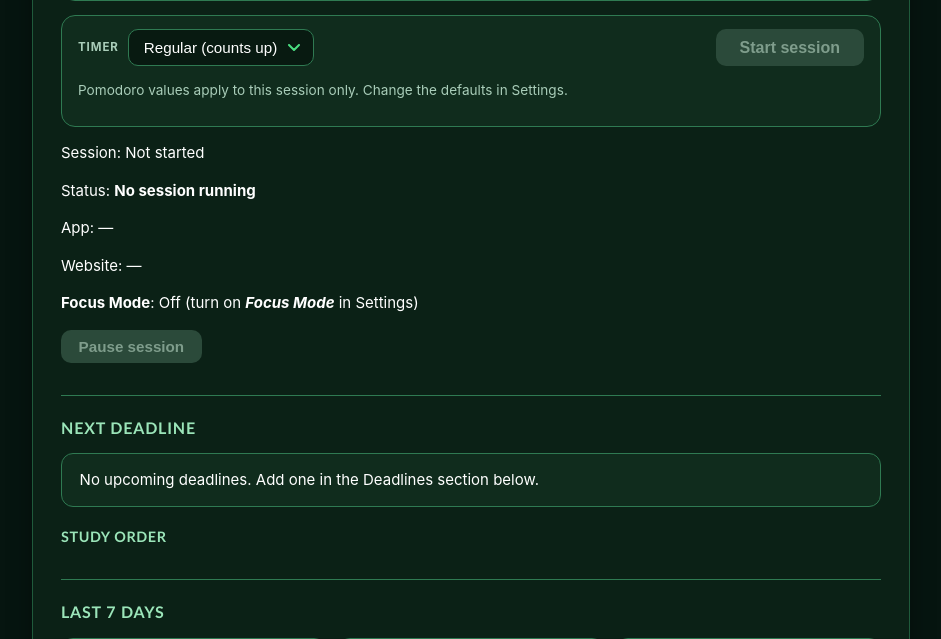
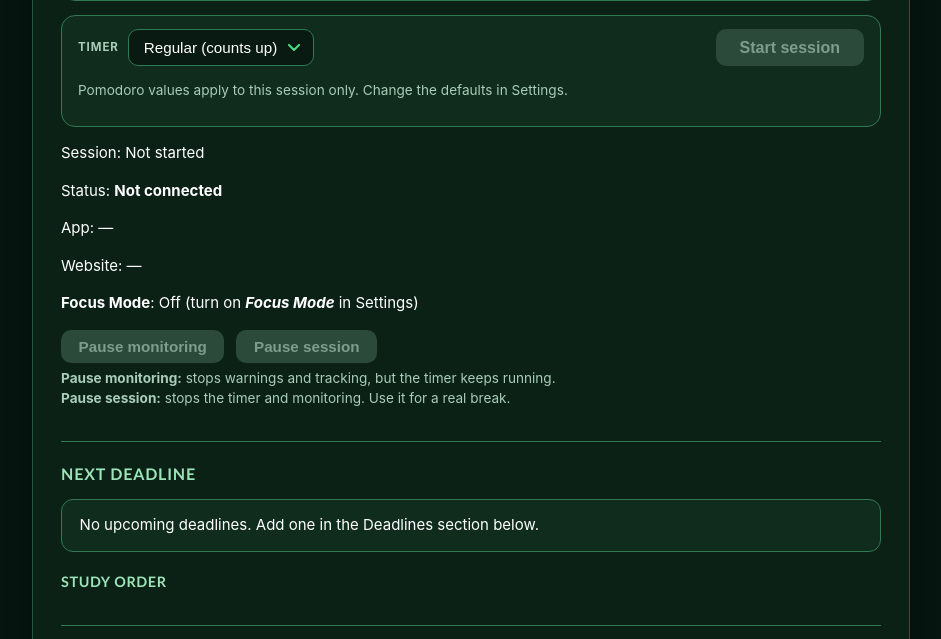
Before and after one commit to mewsmochi/scope_USC-Study-Monitor, a Flask app: page / in a window 1280 px wide. Shown: the part 451-1090 px from the top of the page, without its empty margins (169-1110 px from the left). Run offline with Flask 3, Linux system fonts and the light colour scheme; data that the repository does not hold is empty; some web fonts are replaced.

Commit message:
Split pause into monitoring and session pause, freeze timer, shorter notifications, no welcome-back after Force mode

```diff
--- a/dashboard/server.py
+++ b/dashboard/server.py
@@ -64,7 +64,18 @@ def pause():
         state.update(paused=False, paused_at=None,
                      session_start=s["session_start"] + (now - s["paused_at"]))
     else:
-        state.update(paused=True, paused_at=now)
+        state.update(paused=True, paused_at=now, monitoring_paused=False)
+    return jsonify(state.snapshot())
+
+@app.post("/api/pause-monitoring")
+def pause_monitoring():
+    """Stop warnings and tracking, but leave the timer running."""
+    s = state.snapshot()
+    if s["session_id"] is None:
+        return jsonify(error="No session running"), 409
+    if s["paused"]:
+        return jsonify(error="Session is paused"), 409
+    state.update(monitoring_paused=not s["monitoring_paused"])
     return jsonify(state.snapshot())
 
 # Classes
--- a/dashboard/static/app.js
+++ b/dashboard/static/app.js
@@ -12,13 +12,14 @@ const timerSelect = document.getElementById("timer-select");        // <select i
 const summaryEl = document.getElementById("last-summary");          // <p id="last-summary">
 const cameraEl = document.getElementById("camera-status");          // <span id="camera-status">
 const noClassesEl = document.getElementById("no-classes");
+const monitorButton = document.getElementById("monitor-button");
 
 //Helpers
 // POST a JSON body; show the server's error message if it refuses
 // Focus-mode camera state (from main.py's LookAwayWatcher) -> friendly text
 const CAMERA_TEXT = {
   off: "Off (turn on Focus Mode in Settings)",
-  idle: "Not watching right now (no session, paused, or on a break)",
+  idle: "Not watching right now (no session or paused, or on a break)",
   calibrating: "Calibrating... look at your screen",
   watching: "Watching for look-aways",
 };
@@ -111,7 +112,7 @@ async function refresh() {
     const inSession = s.session_id !== null;
 
     // Live activity: status text depends on whether a session is running or paused
-    statusEl.textContent = !inSession ? "No session running" : s.paused ? "Paused" : s.status;
+    s.paused ? "Paused" : s.monitoring_paused ? "Monitoring paused" : s.status;
     appEl.textContent = s.app || "—";          // "—" if no app detected
     domainEl.textContent = s.domain || "—";    // "—" if not on a website
     const cam = s.focus_cam || "off";
@@ -133,11 +134,14 @@ async function refresh() {
     // Pause only makes sense during a session; the label flips between pause and resume
     pauseButton.disabled = !inSession;
     pauseButton.textContent = s.paused ? "Resume session" : "Pause session";
+    monitorButton.disabled = !inSession || s.paused;   // a paused session already stops monitoring
+    monitorButton.textContent = s.monitoring_paused ? "Resume monitoring" : "Pause monitoring";
   } catch (err) {
     // Server unreachable (e.g. main.py was stopped): show it and disable the buttons
     statusEl.textContent = "Not connected";
     sessionButton.disabled = true;
     pauseButton.disabled = true;
+    monitorButton.disabled = true;
     cameraEl.textContent = "—";
   }
 }
@@ -165,6 +169,11 @@ pauseButton.addEventListener("click", async () => {
   refresh();
 });
 
+monitorButton.addEventListener("click", async () => {
+  await post("/api/pause-monitoring");
+  refresh();
+});
+
 // Start up
 document.addEventListener("visibilitychange", () => {
   if (!document.hidden) refresh();
--- a/dashboard/static/style.css
+++ b/dashboard/static/style.css
@@ -196,3 +196,5 @@ form { display: flex; flex-wrap: wrap; gap: 8px; margin-top: 12px; }
   color: var(--muted);
   font-size: 0.8rem;
 }
+
+.pause-row { display: flex; gap: 12px; flex-wrap: wrap; }
--- a/dashboard/static/timer.js
+++ b/dashboard/static/timer.js
@@ -29,7 +29,7 @@ function renderTimer() {
   const t = s.timer;
   if (s.mode === "pomodoro" && t) {
     timerPhase.textContent = t.phase === "done" ? "Done"
-      : `${t.phase === "break" ? "Break" : "Focus"} · round ${t.round}/${t.rounds}`;
+      : `${t.phase === "break" ? "Break" : "Focus"} · round ${t.round}/${t.rounds}${s.paused ? " · Paused" : ""}`;
     timerDisplay.textContent = clock(t.remaining);
     if (t.phase === "break") timerBox.classList.add("break");
   } else {
--- a/dashboard/templates/index.html
+++ b/dashboard/templates/index.html
@@ -56,7 +56,14 @@
       <p><b>Focus Mode</b>: <span id="camera-status">—</span></p>
 
       <!-- Pause only works during a session -->
-      <button id="pause-button" disabled>Pause session</button>
+      <div class="pause-row">
+        <button id="monitor-button" disabled>Pause monitoring</button>
+        <button id="pause-button" disabled>Pause session</button>
+      </div>
+      <p class="hint">
+        <b>Pause monitoring:</b> stops warnings and tracking, but the timer keeps running.<br>
+        <b>Pause session:</b> stops the timer and monitoring. Use it for a real break.
+      </p>
       <h2>Next deadline</h2>
       <div id="next-deadline" class="next-card">Loading…</div>
       <h3>Study order</h3>
--- a/sessions/control.py
+++ b/sessions/control.py
@@ -16,7 +16,7 @@ def start(class_row, mode, config):
     pomodoro = (config["pomodoro_work_minutes"] * 60, config["pomodoro_break_minutes"] * 60,
                 config["pomodoro_rounds"])
     state.update(session_id=sid, class_name=class_row["name"], session_start=time.time(),
-                 mode=mode, pomodoro=pomodoro, timer=None, paused=False, last_summary=None, paused_at=None)
+                 mode=mode, pomodoro=pomodoro, timer=None, paused=False, last_summary=None, paused_at=None, monitoring_paused=False)
     return sid
 
 
@@ -28,5 +28,5 @@ def stop():
         return None
     db.log_event(None, None, "stopped", sid)
     db.end_session(sid)
-    state.update(class_name=None, session_start=None, mode=None, timer=None, paused=False, paused_at=None)
+    state.update(class_name=None, session_start=None, mode=None, timer=None, paused=False, paused_at=None, monitoring_paused=False)
     return sid
--- a/state.py
+++ b/state.py
@@ -7,6 +7,7 @@ _lock = threading.Lock()
 _state = {
     # live activity
     "status": "Not connected", "app": None, "domain": None, "paused": False,
+    "monitoring_paused": False,   # monitoring off, but the timer keeps running
     "paused_at": None,      # time.time() when the current pause began (None if not paused)
     # current session (None when no session is running)
     "session_id": None, "class_name": None, "session_start": None, "mode": None,
```
Also changed, not shown: main.py (+11 -3 lines).
